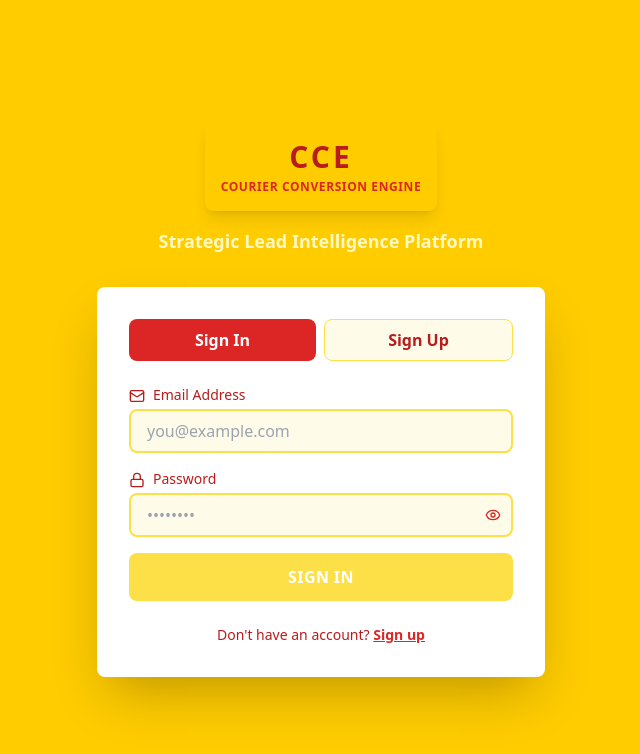
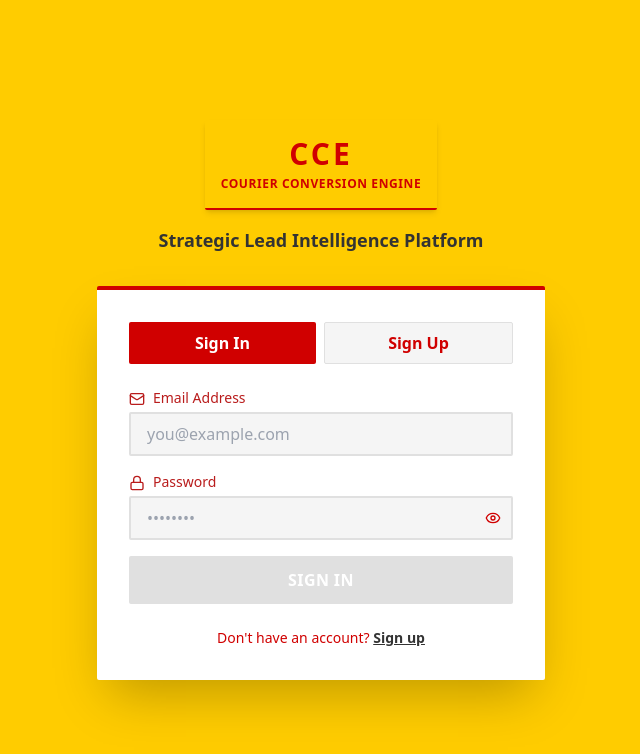
Before and after one commit to Performile1/CCE---Courier-conversion-engine, a React (Vite) app: page /login in a window 1280 px wide. Shown: the top 754 px of the page, without its empty margins (319-959 px from the left). Built offline with nearby package versions, Linux system fonts and the light colour scheme; no server answers.

Commit message:
Complete DHL color scheme migration for LoginPage, CampaignAnalytics, fix all inputs and buttons

```diff
--- a/components/CampaignAnalytics.tsx
+++ b/components/CampaignAnalytics.tsx
@@ -56,16 +56,16 @@ export const CampaignAnalytics: React.FC<CampaignAnalyticsProps> = ({
 
   if (loading) {
     return (
-      <div className="bg-white rounded-lg border border-slate-200 p-6 flex items-center justify-center h-64">
-        <p className="text-slate-600">Loading analytics...</p>
+      <div className="bg-white rounded-sm border border-dhl-gray-medium p-6 flex items-center justify-center h-64">
+        <p className="text-dhl-gray-dark">Laddar analytics...</p>
       </div>
     );
   }
 
   if (!analytics) {
     return (
-      <div className="bg-white rounded-lg border border-slate-200 p-6">
-        <p className="text-slate-600">No data available yet</p>
+      <div className="bg-white rounded-sm border border-dhl-gray-medium p-6">
+        <p className="text-dhl-gray-dark">Ingen data tillgänglig ännu</p>
       </div>
     );
   }
--- a/components/LoginPage.tsx
+++ b/components/LoginPage.tsx
@@ -58,33 +58,33 @@ export const LoginPage: React.FC<LoginPageProps> = ({ onAuthSuccess }) => {
       <div className="w-full max-w-md">
         {/* Logo/Header */}
         <div className="text-center mb-8">
-          <div className="bg-[#ffcc00] rounded-lg p-4 mb-4 shadow-lg inline-block">
-            <h1 className="text-3xl font-black text-red-700 uppercase tracking-widest">CCE</h1>
-            <p className="text-xs font-bold text-red-600 uppercase tracking-wider mt-1">Courier Conversion Engine</p>
+          <div className="bg-dhl-yellow rounded-sm p-4 mb-4 shadow-md inline-block border-b-2 border-dhl-red">
+            <h1 className="text-3xl font-black text-dhl-red uppercase tracking-widest">CCE</h1>
+            <p className="text-xs font-bold text-dhl-red uppercase tracking-wider mt-1">Courier Conversion Engine</p>
           </div>
-          <p className="text-yellow-100 text-lg font-semibold">Strategic Lead Intelligence Platform</p>
+          <p className="text-dhl-black text-lg font-semibold">Strategic Lead Intelligence Platform</p>
         </div>
 
         {/* Auth Card */}
-        <div className="bg-white rounded-lg shadow-2xl p-8">
+        <div className="bg-white rounded-sm shadow-2xl p-8 border-t-4 border-dhl-red">
           {/* Mode Toggle */}
           <div className="flex gap-2 mb-6">
             <button
               onClick={() => { setMode('login'); setError(''); }}
-              className={`flex-1 py-2 px-4 rounded-lg font-semibold transition-all ${
+              className={`flex-1 py-2 px-4 rounded-sm font-semibold transition-all ${
                 mode === 'login'
-                  ? 'bg-red-600 text-white'
-                  : 'bg-yellow-50 text-red-700 hover:bg-yellow-100 border border-yellow-300'
+                  ? 'bg-dhl-red text-white'
+                  : 'bg-dhl-gray-light text-dhl-red hover:bg-dhl-gray-medium border border-dhl-gray-medium'
               }`}
             >
               Sign In
             </button>
             <button
               onClick={() => { setMode('signup'); setError(''); }}
-              className={`flex-1 py-2 px-4 rounded-lg font-semibold transition-all ${
+              className={`flex-1 py-2 px-4 rounded-sm font-semibold transition-all ${
                 mode === 'signup'
-                  ? 'bg-red-600 text-white'
-                  : 'bg-yellow-50 text-red-700 hover:bg-yellow-100 border border-yellow-300'
+                  ? 'bg-dhl-red text-white'
+                  : 'bg-dhl-gray-light text-dhl-red hover:bg-dhl-gray-medium border border-dhl-gray-medium'
               }`}
             >
               Sign Up
@@ -104,7 +104,7 @@ export const LoginPage: React.FC<LoginPageProps> = ({ onAuthSuccess }) => {
                   value={fullName}
                   onChange={(e) => setFullName(e.target.value)}
                   placeholder="John Doe"
-                  className="w-full px-4 py-2 border-2 border-yellow-300 rounded-lg focus:ring-2 focus:ring-red-600 focus:border-red-600 outline-none transition bg-yellow-50"
+                  className="w-full px-4 py-2 border-2 border-dhl-gray-medium rounded-sm focus:ring-2 focus:ring-dhl-red focus:border-dhl-red outline-none transition bg-dhl-gray-light"
                   disabled={loading}
                 />
               </div>
@@ -121,7 +121,7 @@ export const LoginPage: React.FC<LoginPageProps> = ({ onAuthSuccess }) => {
                 value={email}
                 onChange={(e) => setEmail(e.target.value)}
                 placeholder="you@example.com"
-                className="w-full px-4 py-2 border-2 border-yellow-300 rounded-lg focus:ring-2 focus:ring-red-600 focus:border-red-600 outline-none transition bg-yellow-50"
+                className="w-full px-4 py-2 border-2 border-dhl-gray-medium rounded-sm focus:ring-2 focus:ring-dhl-red focus:border-dhl-red outline-none transition bg-dhl-gray-light"
                 disabled={loading}
               />
             </div>
@@ -138,13 +138,13 @@ export const LoginPage: React.FC<LoginPageProps> = ({ onAuthSuccess }) => {
                   value={password}
                   onChange={(e) => setPassword(e.target.value)}
                   placeholder="••••••••"
-                  className="w-full px-4 py-2 border-2 border-yellow-300 rounded-lg focus:ring-2 focus:ring-red-600 focus:border-red-600 outline-none transition bg-yellow-50"
+                  className="w-full px-4 py-2 border-2 border-dhl-gray-medium rounded-sm focus:ring-2 focus:ring-dhl-red focus:border-dhl-red outline-none transition bg-dhl-gray-light"
                   disabled={loading}
                 />
                 <button
                   type="button"
                   onClick={() => setShowPassword(!showPassword)}
-                  className="absolute right-3 top-1/2 -translate-y-1/2 text-red-600 hover:text-red-700"
+                  className="absolute right-3 top-1/2 -translate-y-1/2 text-dhl-red hover:text-red-800"
                 >
                   {showPassword ? <EyeOff className="w-4 h-4" /> : <Eye className="w-4 h-4" />}
                 </button>
@@ -166,7 +166,7 @@ export const LoginPage: React.FC<LoginPageProps> = ({ onAuthSuccess }) => {
                   value={username}
                   onChange={(e) => setUsername(e.target.value)}
                   placeholder="your_username"
-                  className="w-full px-4 py-2 border-2 border-yellow-300 rounded-lg focus:ring-2 focus:ring-red-600 focus:border-red-600 outline-none transition bg-yellow-50"
+                  className="w-full px-4 py-2 border-2 border-dhl-gray-medium rounded-sm focus:ring-2 focus:ring-dhl-red focus:border-dhl-red outline-none transition bg-dhl-gray-light"
                   disabled={loading}
                 />
               </div>
@@ -184,7 +184,7 @@ export const LoginPage: React.FC<LoginPageProps> = ({ onAuthSuccess }) => {
                   value={phone}
                   onChange={(e) => setPhone(e.target.value)}
                   placeholder="+1 (555) 000-0000"
-                  className="w-full px-4 py-2 border-2 border-yellow-300 rounded-lg focus:ring-2 focus:ring-red-600 focus:border-red-600 outline-none transition bg-yellow-50"
+                  className="w-full px-4 py-2 border-2 border-dhl-gray-medium rounded-sm focus:ring-2 focus:ring-dhl-red focus:border-dhl-red outline-none transition bg-dhl-gray-light"
                   disabled={loading}
                 />
               </div>
@@ -192,17 +192,17 @@ export const LoginPage: React.FC<LoginPageProps> = ({ onAuthSuccess }) => {
 
             {/* Error Message */}
             {error && (
-              <div className="p-3 bg-red-50 border-2 border-red-600 rounded-lg flex gap-2">
-                <AlertCircle className="w-5 h-5 text-red-700 flex-shrink-0 font-bold" />
-                <p className="text-sm text-red-700 font-medium">{error}</p>
+              <div className="p-3 bg-dhl-gray-light border-2 border-dhl-red rounded-sm flex gap-2">
+                <AlertCircle className="w-5 h-5 text-dhl-red flex-shrink-0 font-bold" />
+                <p className="text-sm text-dhl-red font-medium">{error}</p>
               </div>
             )}
 
             {/* Success Message */}
             {success && (
-              <div className="p-3 bg-yellow-50 border-2 border-yellow-400 rounded-lg flex gap-2">
-                <AlertCircle className="w-5 h-5 text-yellow-700 flex-shrink-0 font-bold" />
-                <p className="text-sm text-yellow-700 font-medium">{success}</p>
+              <div className="p-3 bg-dhl-gray-light border-2 border-dhl-yellow rounded-sm flex gap-2">
+                <AlertCircle className="w-5 h-5 text-dhl-yellow flex-shrink-0 font-bold" />
+                <p className="text-sm text-dhl-black font-medium">{success}</p>
               </div>
             )}
 
@@ -210,7 +210,7 @@ export const LoginPage: React.FC<LoginPageProps> = ({ onAuthSuccess }) => {
             <button
               type="submit"
               disabled={!isFormValid || loading}
-              className="w-full py-3 px-4 bg-red-600 hover:bg-red-700 disabled:bg-yellow-300 text-white font-bold rounded-lg transition-all flex items-center justify-center gap-2 uppercase tracking-wide"
+              className="w-full py-3 px-4 bg-dhl-red hover:bg-red-800 disabled:bg-dhl-gray-medium text-white font-bold rounded-sm transition-all flex items-center justify-center gap-2 uppercase tracking-wide"
             >
               {loading ? (
                 <>
@@ -226,13 +226,13 @@ export const LoginPage: React.FC<LoginPageProps> = ({ onAuthSuccess }) => {
           </form>
 
           {/* Footer */}
-          <p className="text-center text-sm text-red-700 font-medium mt-6">
+          <p className="text-center text-sm text-dhl-red font-medium mt-6">
             {mode === 'login' ? (
               <>
                 Don't have an account?{' '}
                 <button
                   onClick={() => setMode('signup')}
-                  className="text-red-600 hover:text-red-800 font-bold underline"
+                  className="text-dhl-black hover:text-dhl-gray-dark font-bold underline"
                 >
                   Sign up
                 </button>
@@ -242,7 +242,7 @@ export const LoginPage: React.FC<LoginPageProps> = ({ onAuthSuccess }) => {
                 Already have an account?{' '}
                 <button
                   onClick={() => setMode('login')}
-                  className="text-red-600 hover:text-red-800 font-bold underline"
+                  className="text-dhl-black hover:text-dhl-gray-dark font-bold underline"
                 >
                   Sign in
               </button>
```
Also changed, not shown: 1 other file (tests, documents, lock files or other folders).
